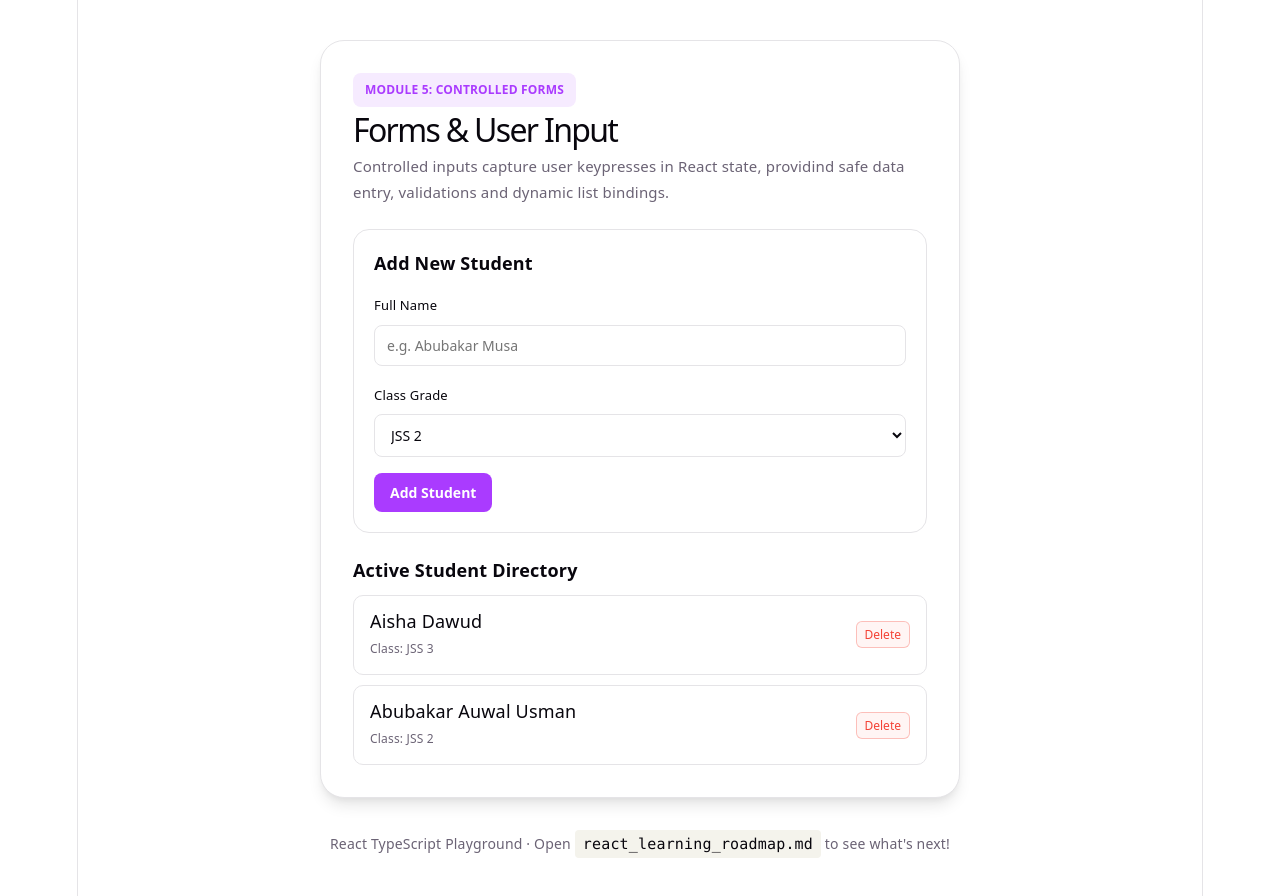
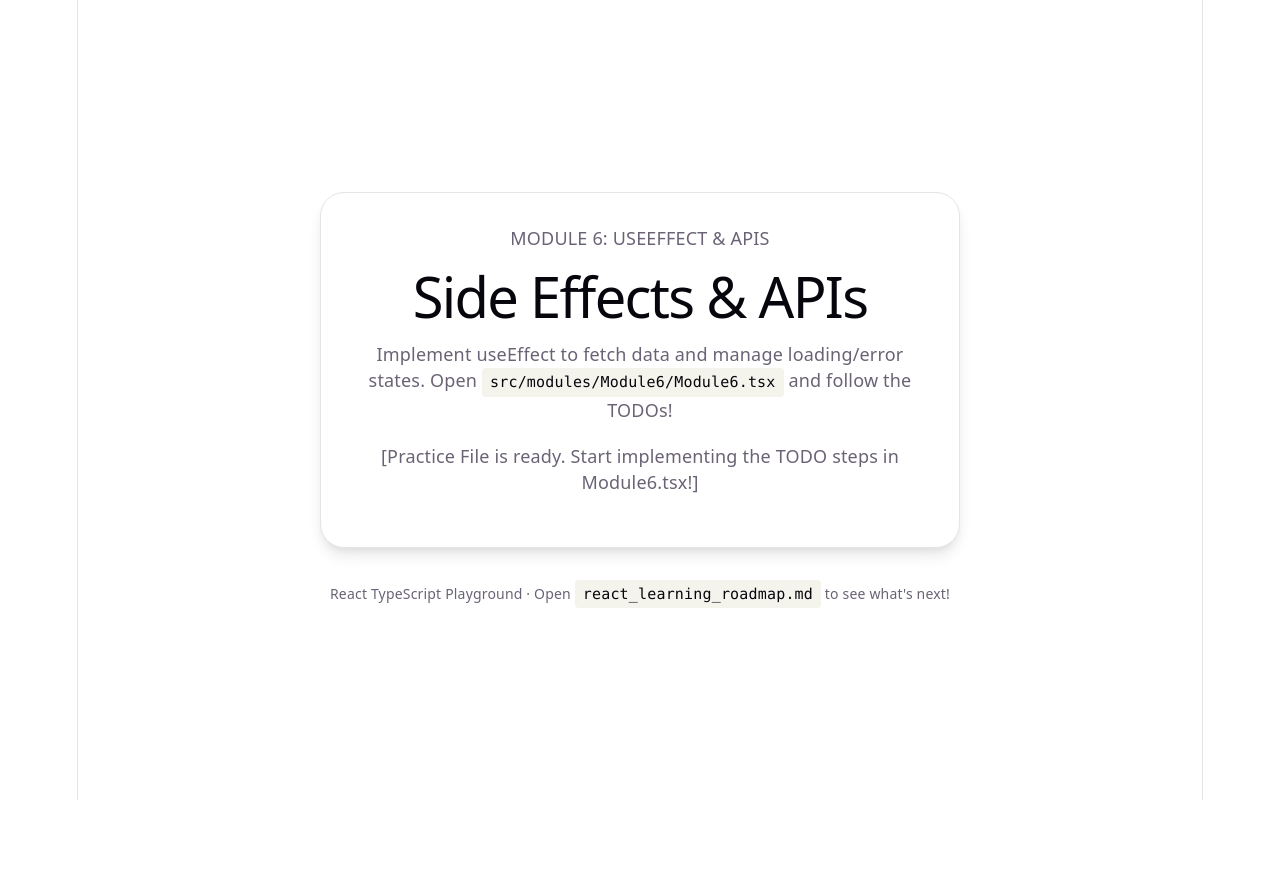
Before and after one commit to auwalpsq/react-playground, a React (Vite) app: page / in a window 1280 px wide. After the commit the page ends 800 px from the top, so only its background shows below. Built offline with nearby package versions, Linux system fonts and the light colour scheme.

Commit message:
setup Module 6 practice file and update App.tsx

```diff
--- a/src/App.tsx
+++ b/src/App.tsx
@@ -1,4 +1,4 @@
-import Module5 from './modules/Module5/Module5'
+import Module6 from './modules/Module6/Module6'
 import './App.css'
 
 function App() {
@@ -24,7 +24,7 @@ function App() {
         boxSizing: 'border-box'
       }}>
         {/* Render our active Module */}
-        <Module5 />
+        <Module6 />
       </main>
 
       {/* Footer / Navigation */}
--- /dev/null
+++ b/src/modules/Module6/Module6.tsx
@@ -0,0 +1,75 @@
+import { useState, useEffect, type ChangeEvent } from 'react'
+import './Module6.css'
+
+// ============================================================
+// MODULE 6: Practice File
+// Type the code yourself! Follow the TODO steps below.
+//
+// TIP: If you get stuck, you can refer to:
+//   src/modules/Module6/Module6_reference.tsx
+// ============================================================
+
+// TODO 1: Define a TypeScript interface named `Student`.
+// It should require:
+// - id: number
+// - name: string
+// - email: string
+// - grade: string
+// - company: string
+
+
+export default function Module6() {
+  // TODO 2: Declare state variables using `useState`.
+  // - `students`: Student[] initialized to []
+  // - `isLoading`: boolean initialized to true
+  // - `error`: string | null initialized to null
+  // - `simulateError`: boolean initialized to false
+  // - `searchTerm`: string initialized to ''
+  // - `refetchTrigger`: number initialized to 0
+
+  // TODO 3: Implement the `useEffect` hook to fetch data from API.
+  // - Use an AbortController for cleanup.
+  // - Inside, write an async `fetchStudents` function:
+  //   - Set isLoading to true, and reset error to null.
+  //   - Fetch data from: 'https://jsonplaceholder.typicode.com/users' (pass abort signal).
+  //   - Handle a simulated error if `simulateError` is true.
+  //   - Map data to match the `Student` interface:
+  //     - id: user.id
+  //     - name: user.name
+  //     - email: user.email
+  //     - grade: user.id % 2 === 0 ? 'SS 2' : 'JSS 3'
+  //     - company: user.company?.name || 'Academic Board'
+  //   - Update `students` state.
+  //   - Catch errors (ignore AbortError) and set the `error` state.
+  //   - In `finally`, set isLoading to false.
+  // - Invoke `fetchStudents()`.
+  // - Return cleanup function that calls `abort()` on the controller.
+  // - Add correct dependency array: [refetchTrigger, simulateError].
+
+  // TODO 4: Write input handler for search term changes.
+
+  // TODO 5: Filter the `students` array based on the `searchTerm`
+  // (check if student name or company matches search term, case-insensitively).
+
+  return (
+    <div className="module-header">
+      <div className="module-badge">
+        MODULE 6: USEEFFECT & APIS
+      </div>
+
+      <h1 className="module-title">
+        Side Effects & APIs
+      </h1>
+
+      <p className="module-description">
+        Implement useEffect to fetch data and manage loading/error states.
+        Open <code>src/modules/Module6/Module6.tsx</code> and follow the TODOs!
+      </p>
+
+      {/* TODO 6: Build the layout structure (Refer to reference file if needed) */}
+      <div style={{ textAlign: 'center', padding: '20px', color: 'var(--text-muted)' }}>
+        [Practice File is ready. Start implementing the TODO steps in Module6.tsx!]
+      </div>
+    </div>
+  )
+}
```
Also changed, not shown: 1 other file (tests, documents, lock files or other folders).
